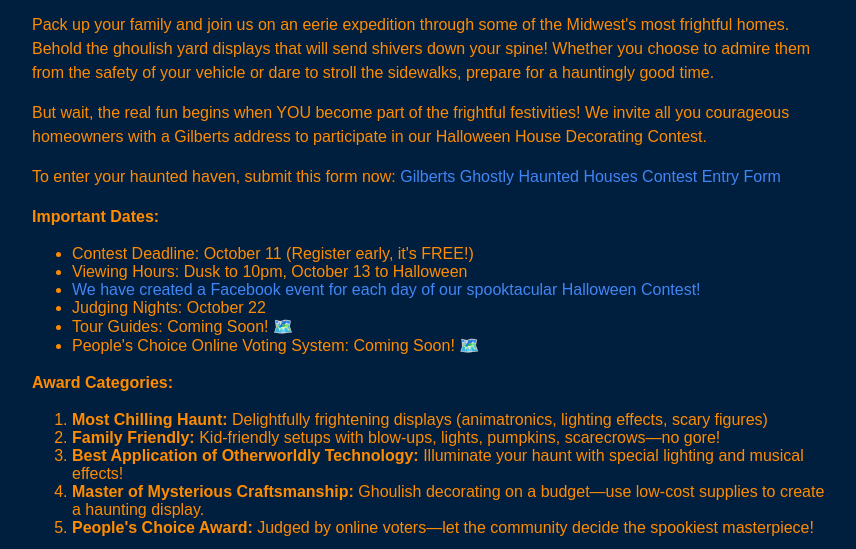
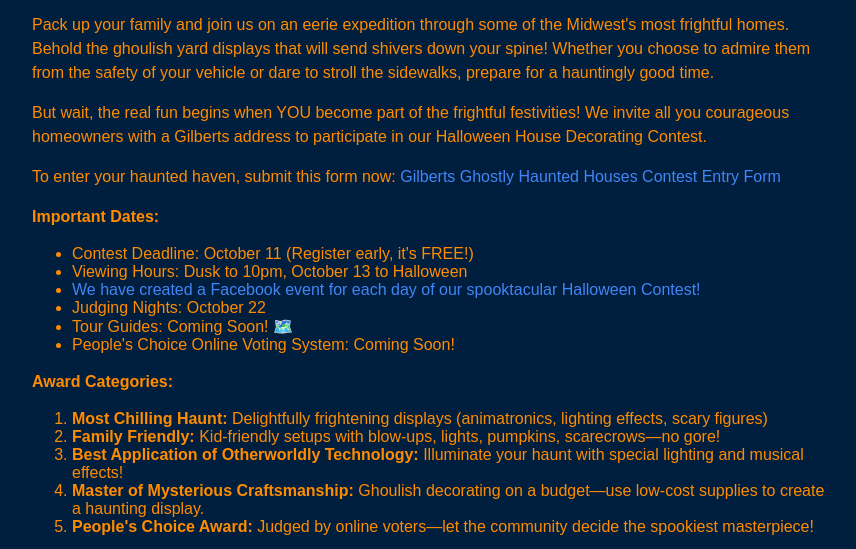
Before and after one commit to GilbertsGhostly/Gilberts-Haunted-Houses-Contest-Tour, a plain HTML site: page index.html in a window 1280 px wide. Shown: the part 212-761 px from the top of the page, without its empty margins (208-1064 px from the left). Drawn offline with Linux system fonts and the light colour scheme.

Commit message:
Update index.html

```diff
--- a/index.html
+++ b/index.html
@@ -80,7 +80,7 @@
         <li><a href="https://www.facebook.com/events/356207946747775/356207986747771">We have created a Facebook event for each day of our spooktacular Halloween Contest!</a></li>
         <li>Judging Nights: October 22</li>
         <li>Tour Guides: Coming Soon! 🗺️</li>
-        <li>People's Choice Online Voting System: Coming Soon! 🗺️</li>
+        <li>People's Choice Online Voting System: Coming Soon!</li>
     </ul>
 
 
```
